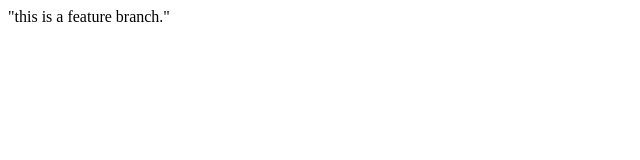
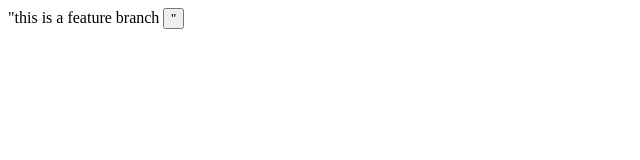
Before and after one commit to KS-Khyati/JavaBasics, a plain HTML site: page index.html in a window 1280 px wide. Shown: the full height of the page, 0-640 px from the left. Drawn offline with Linux system fonts and the light colour scheme.

Commit message:
button added

```diff
--- a/index.html
+++ b/index.html
@@ -5,6 +5,6 @@
     <title>"This is Java Basics Playground!!"</title>
 </head>
 <body>
-    "this is a feature branch."
+    "this is a feature branch <button>"
 </body>
 </html>
```
